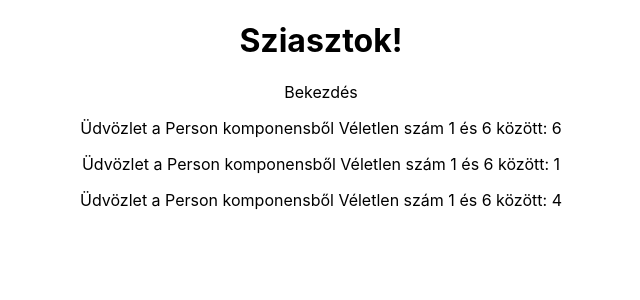
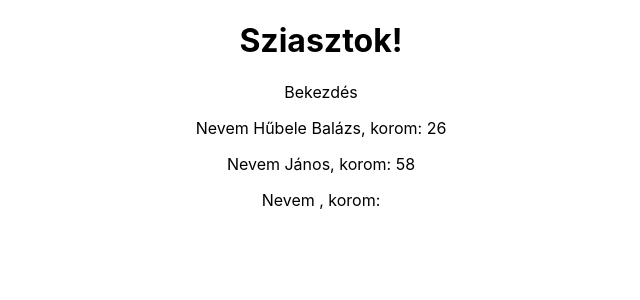
Before and after one commit to sumegizoltan73/react-training, a React (Create React App) app in the folder my-react/: page / in a window 1280 px wide. Shown: the top 300 px of the page, without its empty margins (319-959 px from the left). Built offline with nearby package versions, Linux system fonts and the light colour scheme.

Commit message:
Komponens paraméterezése

```diff
--- a/my-react/src/App.js
+++ b/my-react/src/App.js
@@ -9,8 +9,8 @@ class App extends Component {
       <div className="App">
         <h1>Sziasztok!</h1>
         <p>Bekezdés</p>
-        <Person />
-        <Person />
+        <Person name="Hűbele Balázs" age="26"/>
+        <Person name="János" age="58"/>
         <Person />
       </div>
     );
--- a/my-react/src/Person/Person.js
+++ b/my-react/src/Person/Person.js
@@ -1,7 +1,7 @@
 import React from 'react';
 
-const person = () => {
-    return <p>Üdvözlet a Person komponensből Véletlen szám 1 és 6 között: {Math.floor(Math.random() * 6 + 1)}</p>;
+const person = (props) => {
+    return <p>Nevem {props.name}, korom: {props.age}</p>;
 };
 
 export default person;
```
